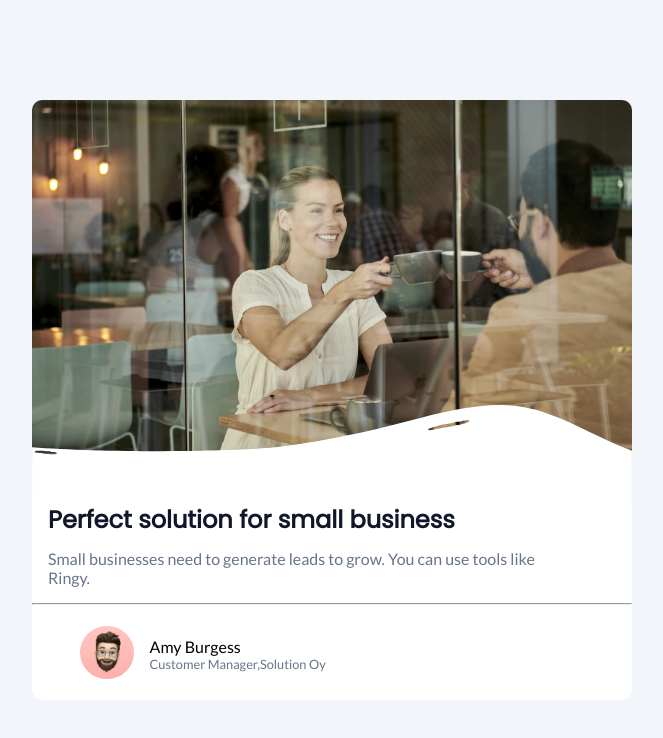
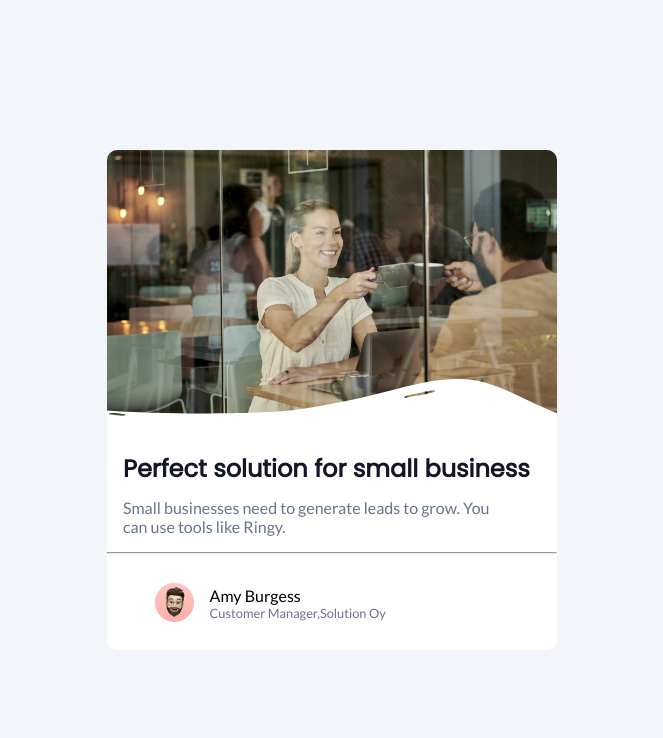
Before and after one commit to mikewil245/Business-Blog-Card, a plain HTML site: page index.html in a window 1280 px wide. Shown: the whole page, without its empty margins (308-971 px from the left). Drawn offline with Linux system fonts and the light colour scheme.

Commit message:
finished m.w

```diff
--- a/styles.css
+++ b/styles.css
@@ -107,5 +107,5 @@
 
     .container{
       width: 80%;
-      max-width: 600px;
+      max-width: 28.125rem;
     }
```
